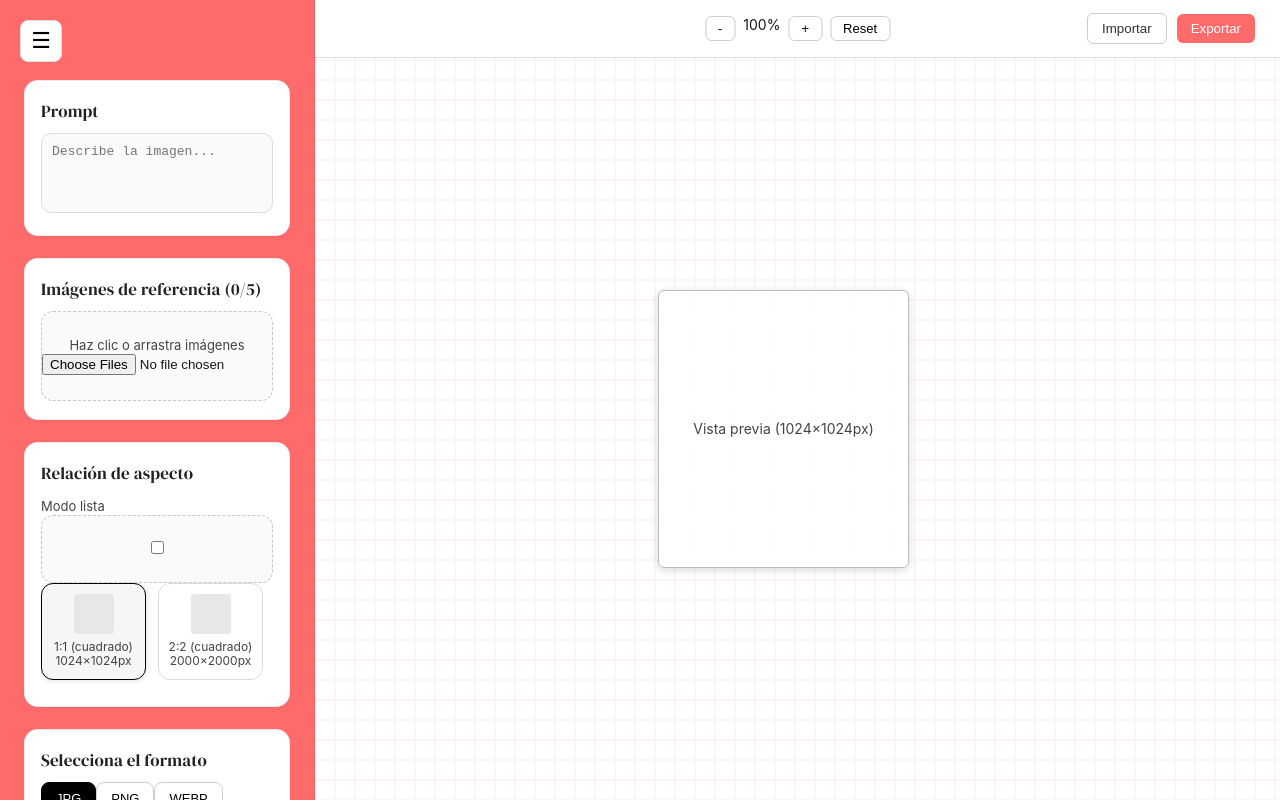
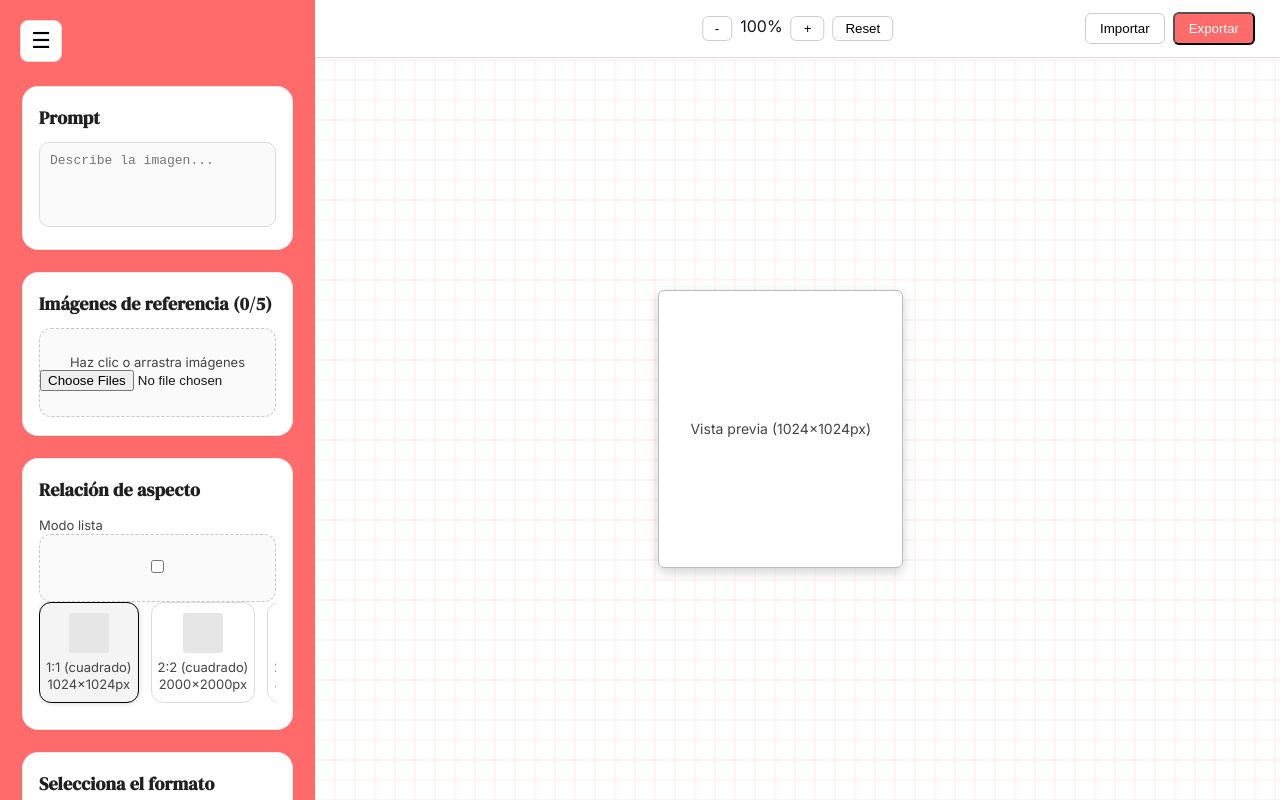
Before and after one commit to firstwinagency/firstwinagency-firstwin-panel, a Next.js app: page /pictulab in a window 1280 px wide. Built offline with nearby package versions, Linux system fonts and the light colour scheme.

Commit message:
Update globals.css

```diff
--- a/app/pictulab/globals.css
+++ b/app/pictulab/globals.css
@@ -1,5 +1,5 @@
-/* ==== IMPORTACIÓN DE FUENTE ==== */
-@import url('https://fonts.googleapis.com/css2?family=DM+Serif+Display:ital,wght@0,400;1,400&display=swap');
+/* ==== IMPORTS ==== */
+@import url('https://fonts.googleapis.com/css2?family=DM+Serif+Display:wght@400&family=Inter:wght@300;400;500;600&display=swap');
 
 /* ==== RESET ==== */
 * {
@@ -11,18 +11,14 @@
 html, body {
   width: 100%;
   height: 100%;
+  overflow: hidden;
   font-family: "Inter", sans-serif;
-  overflow: hidden;
   background: #ffffff;
-  color: #1a1a1a;
 }
 
 /* ==== SCROLL ==== */
-::-webkit-scrollbar { width: 6px; height: 6px; }
-::-webkit-scrollbar-thumb {
-  background: #bbbbbb;
-  border-radius: 10px;
-}
+::-webkit-scrollbar { width: 7px; height: 7px;}
+::-webkit-scrollbar-thumb { background: #c3c3c3; border-radius: 10px; }
 
 /* ============================================================
    SIDEBAR
@@ -30,74 +26,62 @@ html, body {
 .sidebar {
   width: 315px;
   background: #FF6B6B;
-  padding: 24px;
-  padding-top: 80px;
+  padding: 86px 22px 22px 22px;
+  overflow-y: auto;
   display: flex;
   flex-direction: column;
   gap: 22px;
-  overflow-y: auto;
-  border-right: 1px solid rgba(0,0,0,0.08);
 }
 
-/* ==== TARJETAS ==== */
 .sidebar-box {
   background: #ffffff;
   padding: 18px 16px;
-  border-radius: 14px;
+  border-radius: 16px;
   border: 1px solid rgba(0,0,0,0.08);
-  box-shadow: 0 1px 2px rgba(0,0,0,0.05);
+  box-shadow: 0 1px 2px rgba(0,0,0,0.04);
 }
 
 .sidebar-box h2 {
   font-family: "DM Serif Display", serif;
-  font-size: 17px;
-  font-weight: 400;
-  margin-bottom: 10px;
-  color: #222;
+  font-size: 18px;
+  color: #202020;
+  margin-bottom: 12px;
 }
 
-/* Textos dentro */
+/* TEXTOS */
 .sidebar-box p,
 .sidebar-box span {
   font-size: 13px;
   color: #444;
-  line-height: 1.3;
+  line-height: 1.25;
   white-space: nowrap;
   overflow: hidden;
   text-overflow: ellipsis;
 }
 
-/* ==== PROMPT ==== */
+/* PROMPT */
 .sidebar-box textarea {
+  width: 100%;
   border: 1px solid #dcdcdc;
   background: #fafafa;
   border-radius: 10px;
   font-size: 13px;
   padding: 10px;
   resize: none;
-  width: 100%;
-  height: 80px;
+  height: 85px;
 }
 
-/* ==== IMÁGENES DE REFERENCIA ==== */
+/* IMÁGENES DE REFERENCIA */
 .sidebar-box label {
   display: block;
   text-align: center;
+  padding: 25px 0;
+  border-radius: 12px;
+  border: 1px dashed #c7c7c7;
   background: #fafafa;
-  padding: 25px 0;
-  border: 1px dashed #c7c7c7;
-  border-radius: 12px;
   cursor: pointer;
   font-size: 13px;
-}
-
-.sidebar-box label span {
-  white-space: wrap;
-}
-
-/* Prevención de desbordamiento */
-.sidebar-box div {
-  max-width: 100%;
+  white-space: normal;
 }
 
 /* ============================================================
@@ -111,97 +95,85 @@ html, body {
 }
 
 .aspect-item {
-  flex-shrink: 0;
-  width: 105px;
+  width: 108px;
   padding: 10px 6px;
+  border-radius: 12px;
   border: 1px solid #dcdcdc;
-  border-radius: 12px;
+  background: white;
+  cursor: pointer;
   text-align: center;
-  cursor: pointer;
   transition: 0.15s;
-  background: white;
 }
 
-/* 3 columnas dentro de cada tarjeta */
-.aspect-item p {
-  margin: 0;
-  padding: 0;
-  font-size: 12px;
-  line-height: 1.2;
-}
-
-/* Tipo y tamaño */
-.aspect-item .ratio { font-weight: 600; }
-.aspect-item .type { color: #777; font-size: 12px; }
-.aspect-item .px { color: #666; font-size: 12px; }
-
-.aspect-item:hover {
+.aspect-item:hover { border-color: #000; }
+.aspect-item.active {
   border-color: #000;
-}
-
-.aspect-item.active {
-  border-color: black;
-  background: #f6f6f6;
+  background: #f4f4f4;
   box-shadow: 0 0 6px rgba(0,0,0,0.15);
 }
 
+/* 3 LÍNEAS */
+.aspect-item .ratio { font-weight: 600; font-size: 13px; }
+.aspect-item .type  { font-size: 12px; color: #777; }
+.aspect-item .px    { font-size: 12px; color: #666; }
+
 .mini-rect {
-  background: #e7e7e7;
+  background: #e6e6e6;
   margin: 0 auto 6px auto;
   border-radius: 3px;
 }
 
-/* ==== SELECT MODO LISTA ==== */
+/* LIST MODE SELECT */
 select {
   width: 100%;
   padding: 8px;
   border-radius: 10px;
   border: 1px solid #dcdcdc;
+  background: #fafafa;
   font-size: 13px;
-  background: #fafafa;
 }
 
 /* ============================================================
-   BOTONES DE FORMATO
+   BOTONES FORMATO
 ============================================================ */
+.sidebar-box .format-row {
+  display: flex;
+  gap: 10px;
+  flex-wrap: nowrap;
+}
+
 .format-btn {
   padding: 8px 14px;
-  border: 1px solid #cfcfcf;
   border-radius: 8px;
-  background: #ffffff;
+  border: 1px solid #ccc;
+  font-size: 13px;
   cursor: pointer;
+  background: white;
+  white-space: nowrap;
   transition: 0.15s;
-  font-size: 13px;
-  white-space: nowrap;
 }
-
-.format-btn:hover {
-  background: #f2f2f2;
-}
-
+.format-btn:hover { background: #f1f1f1; }
 .format-btn.active {
   background: #000;
   color: #fff;
   border-color: #000;
 }
 
-/* Mantenerlos en una fila */
-.sidebar-box .flex {
-  flex-wrap: nowrap;
-}
-
 /* ============================================================
    BOTÓN GENERAR
 ============================================================ */
-.sidebar button.w-full {
-  font-size: 15px !important;
-  border-radius: 10px !important;
-  background: #000 !important;
-  color: #fff !important;
-  border: none !important;
-  padding: 14px 0 !important;
+.btn-generate {
+  width: 100%;
+  padding: 14px;
+  font-size: 16px;
   font-weight: 600;
+  background: #000;
+  color: #fff;
+  border: none;
+  border-radius: 10px;
+  cursor: pointer;
 }
+.btn-generate:hover { background: #222; }
 
 /* ============================================================
    TOP BAR
@@ -218,8 +190,7 @@ select {
   align-items: center;
   justify-content: flex-end;
   padding-right: 25px;
-  z-index: 50;
-  font-family: "Inter";
+  z-index: 20;
 }
 
 .zoom-controls {
@@ -228,34 +199,29 @@ select {
   transform: translateX(-50%);
   display: flex;
   gap: 8px;
-  font-size: 14px;
 }
 
 .btn-zoom {
   padding: 4px 12px;
+  border-radius: 6px;
   border: 1px solid #ccc;
-  background: #fff;
-  border-radius: 6px;
+  background: white;
   cursor: pointer;
-  font-size: 13px;
 }
 
-/* ===== Importar / Exportar ===== */
+/* IMPORT / EXPORT */
 .btn-import {
-  background: #ffffff;
-  color: #333;
+  background: white;
   border: 1px solid #ccc;
+  border-radius: 6px;
   padding: 7px 14px;
-  border-radius: 6px;
-  margin-right: 10px;
+  margin-right: 8px;
 }
-
 .btn-export {
   background: #FF6B6B;
+  border-radius: 6px;
+  padding: 7px 14px;
   color: white;
-  border: none;
-  padding: 7px 14px;
-  border-radius: 6px;
 }
 
 /* ============================================================
@@ -265,24 +231,22 @@ select {
   flex: 1;
   height: 100vh;
   background: url("/coral-grid.svg") repeat;
-  position: relative;
   display: flex;
+  justify-content: center;
   align-items: center;
-  justify-content: center;
   padding-top: 58px;
 }
 
 .preview-inner {
   background: rgba(255,255,255,0.95);
-  border: 1px solid #bbbbbb;
   border-radius: 6px;
+  border: 1px solid #bbb;
+  box-shadow: 0 4px 12px rgba(0,0,0,0.18);
   display: flex;
+  justify-content: center;
   align-items: center;
-  justify-content: center;
   color: #444;
   font-size: 14px;
-  text-align: center;
-  box-shadow: 0 2px 8px rgba(0,0,0,0.15);
-  max-width: 90%;
-  max-height: 90%;
+  max-width: 88%;
+  max-height: 88%;
 }
```
